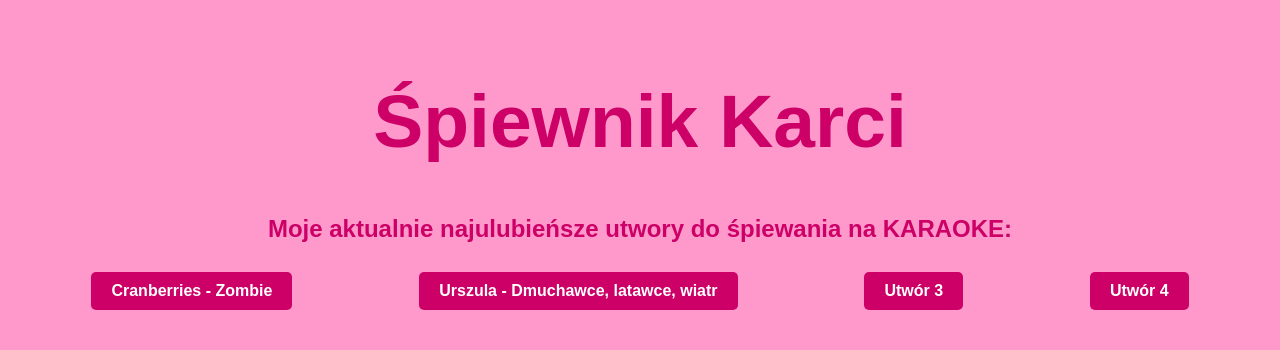
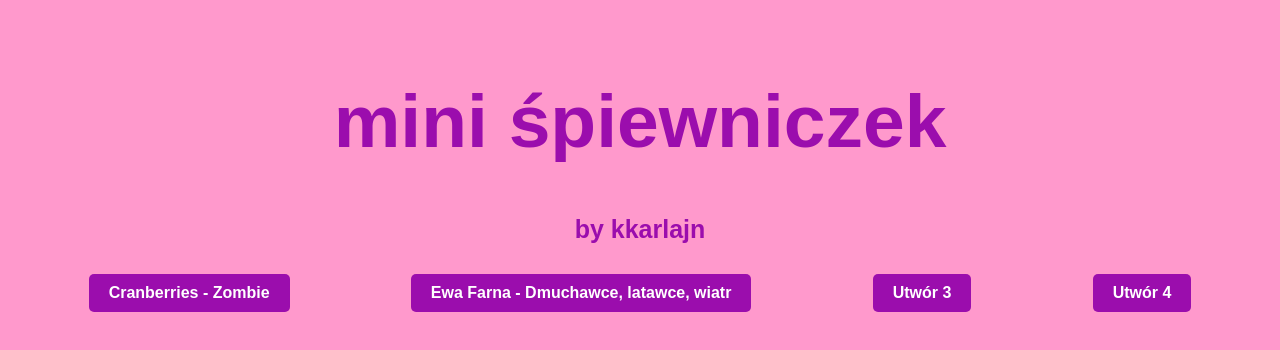
Before and after one commit to kkarlajn/spiewnik, a plain HTML site: page index.html in a window 1280 px wide. Drawn offline with Linux system fonts and the light colour scheme.

Commit message:
urszula->ewa farna

```diff
--- a/index.html
+++ b/index.html
@@ -28,13 +28,13 @@
     }
 
     button {
-      background-color: #cc0066;
+      background-color: #9b0dad;
       color: #fff;
       font-weight: bold;
     }
 
     .window {
-      border: 2px solid #ff3399;
+      border: 2px solid ;
       background-color: #fff;
       margin: 10px;
       padding: 10px;
@@ -43,26 +43,26 @@
     }
 
     h1 {
-      color: #cc0066;
+      color: #9b0dad;
       font-size: 75px;
     }
 
     h2 {
-      color: #cc0066;
-      font-size: 24px;
+      color: #9b0dad;
+      font-size: 25px;
     }
 
   </style>
 </head>
 <body>
 
-  <h1>Śpiewnik Karci</h1>
-  <h2>Moje aktualnie najulubieńsze utwory do śpiewania na KARAOKE:</h2>
+  <h1>mini śpiewniczek</h1>
+  <h2>by kkarlajn</h2>
   <h3></h3>
 
   <div class="button-container">
     <button id="cranbutton" onclick="toggleElement(this, 'Cranberries - Zombie')">Cranberries - Zombie</button>
-    <button onclick="toggleElement(this, 'Urszula - Dmuchawce, latawce, wiatr')">Urszula - Dmuchawce, latawce, wiatr</button>
+    <button onclick="toggleElement(this, 'Ewa Farna - Dmuchawce, latawce, wiatr')">Ewa Farna - Dmuchawce, latawce, wiatr</button>
     <button onclick="toggleElement(this, 'Utwór 3')">Utwór 3</button>
     <button onclick="toggleElement(this, 'Utwór 4')">Utwór 4</button>
   </div>
@@ -70,7 +70,7 @@
   <script>
     let tekstyOkien = {
       'Cranberries - Zombie': "Another head hangs lowly, <br> Child is slowly taken. <br> And the violence caused such silence, <br> Who are we mistaken? <br> <br> But you see, it's not me, it's not my family.<br> In your head, in your head, they are fighting.<br> With their tanks and their bombs,<br> And their bombs, and their guns.<br> In your head, in your head, they are crying.<br> <br> In your head, in your head,                                       <br> Zombie, zombie, zombie-ie-ie <br> What's in your head?                         <br> In your head,                                                               <br> Zombie, zombie, zombie-ie-ie <br> <br> Oh, to, to, to, to, to, to, to, to, to, to, to, to<br> <br> Another mother's breakin', <br> Heart is taking over. <br> When the violence causes silence, <br> We must be mistaken. <br> <br> It's the same old theme, since 1916.<br> In your head, in your head, they're still fighting, <br> With their tanks and their bombs, <br> And their bombs, and their guns. <br> In your head, in your head, they are dying.<br> <br> In your head, in your head, <br> Zombie, zombie, zombie-ie-ie <br> What's in your head? <br> In your head, <br> Zombie, zombie, zombie-ie-ie<br> <br> Oh, oh, oh, oh, oh, oh, oh, <br> hey, oh, ya, ya-a...",
-      'Urszula - Dmuchawce, latawce, wiatr': "Obudzimy się wtuleni<br> W południe lata<br> Na końcu świata,<br> Na wielkiej łące<br> Ciepłej i drżącej <br> <br> Wszystko będzie takie nowe<br> I takie pierwsze<br> Krew taka gęsta<br> Tobie tak wdzięczna <br> Z tobą bezpieczna<br> <br> Nad nami<br> Dmuchawce, latawce, wiatr<br> Daleko z betonu świat<br> Jak porażeni,<br> Bosko zmęczeni <br> Posłuchaj<br> Muzyka na smykach gra<br> Do ciebie po niebie szłam<br> Tobą oddycham,<br> Płonę i znikam<br> Chodź  ze  mną. / 3<br> <br> Dmuchawce, latawce, wiatr<br> Daleko z betonu świat<br> Jak porażeni,<br> Bosko zmęczeni <br> Posłuchaj<br> Muzyka na smykach gra<br> Do ciebie po niebie szłam<br> Tobą oddycham,<br> Płonę i znikam",
+      'Ewa Farna - Dmuchawce, latawce, wiatr': "Obudzimy się wtuleni<br> W południe lata<br> Na końcu świata,<br> Na wielkiej łące<br> Ciepłej i drżącej <br> <br> Wszystko będzie takie nowe<br> I takie pierwsze<br> Krew taka gęsta<br> Tobie tak wdzięczna <br> Z tobą bezpieczna<br> <br> Nad nami<br> Dmuchawce, latawce, wiatr<br> Daleko z betonu świat<br> Jak porażeni,<br> Bosko zmęczeni <br> Posłuchaj<br> Muzyka na smykach gra<br> Do ciebie po niebie szłam<br> Tobą oddycham,<br> Płonę i znikam<br> Chodź  ze  mną. / 3<br> <br> Dmuchawce, latawce, wiatr<br> Daleko z betonu świat<br> Jak porażeni,<br> Bosko zmęczeni <br> Posłuchaj<br> Muzyka na smykach gra<br> Do ciebie po niebie szłam<br> Tobą oddycham,<br> Płonę i znikam",
       'Utwór 3': 'Tekst dla Okna 3',
       'Utwór 4': 'Tekst dla Okna 4'
     };
```
Also changed, not shown: 1 other file.
